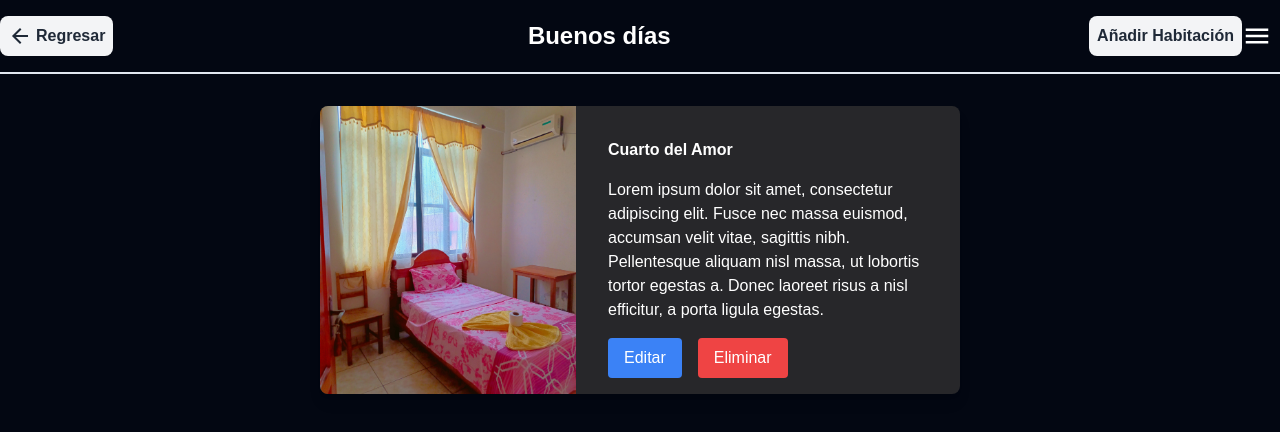
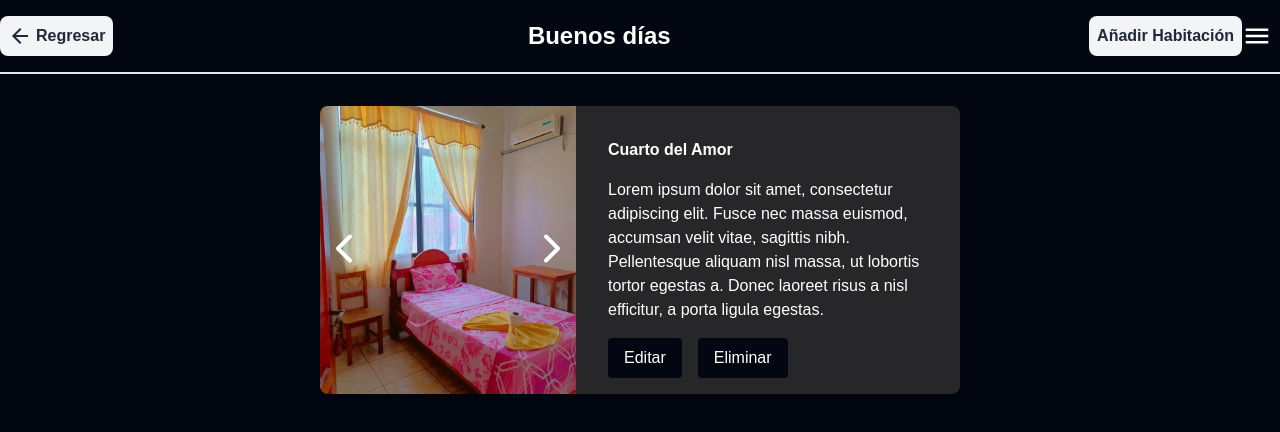
Before and after one commit to JhosepTM/babels-frontend, a React (Vite) app: page /madmin/rooms in a window 1280 px wide. Shown: the top 432 px of the page. Built offline with nearby package versions, Linux system fonts and the light colour scheme.

Commit message:
Realizando configuraciones para que el texto y la imagen sean responsives en cuanto el ancho de pantalla

```diff
--- a/package.json
+++ b/package.json
@@ -10,6 +10,8 @@
     "preview": "vite preview"
   },
   "dependencies": {
+    "@fortawesome/free-solid-svg-icons": "^6.5.1",
+    "@fortawesome/react-fontawesome": "^0.2.0",
     "@hookform/resolvers": "^3.3.2",
     "@radix-ui/react-dropdown-menu": "^2.0.6",
     "@radix-ui/react-label": "^2.0.2",
--- a/src/pages/RoomsPage/RoomsPage.tsx
+++ b/src/pages/RoomsPage/RoomsPage.tsx
@@ -1,6 +1,27 @@
+import { useState } from 'react';
+import { FontAwesomeIcon } from '@fortawesome/react-fontawesome';
+import { faChevronLeft, faChevronRight } from '@fortawesome/free-solid-svg-icons';
 import Header from '@/components/ui/Header';
 
 const RoomsPage = () => {
+  // Lista de rutas de imágenes
+  const imagePaths = [
+    '/src/assets/images/img1.jpeg',
+    '/src/assets/images/img2.jpeg',
+    '/src/assets/images/img3.jpeg',
+    // Agrega más rutas de imágenes según sea necesario
+  ];
+
+  const [currentImageIndex, setCurrentImageIndex] = useState(0);
+
+  const handlePrevImage = () => {
+    setCurrentImageIndex((prevIndex) => (prevIndex === 0 ? imagePaths.length - 1 : prevIndex - 1));
+  };
+
+  const handleNextImage = () => {
+    setCurrentImageIndex((prevIndex) => (prevIndex === imagePaths.length - 1 ? 0 : prevIndex + 1));
+  };
+
   return (
     <div className="flex flex-col h-screen bg-gray-950">
       <Header showBackButton backRoute="/madmin" showAddRoomButton={true} />
@@ -9,12 +30,26 @@ const RoomsPage = () => {
           {/* Contenedor de la imagen y texto */}
           <div className="flex">
             {/* Contenedor de la imagen (lado izquierdo) */}
-            <div className="flex-shrink-0 w-2/5">
+            <div className="flex-shrink-0 w-2/5 relative">
               <img
-                src="/src/assets/images/img1.jpeg"
-                alt="Imagen 1"
+                src={imagePaths[currentImageIndex]}
+                alt={`Imagen ${currentImageIndex + 1}`}
                 style={{ objectFit: 'cover', width: '100%', height: '100%' }}
               />
+              {/* Flecha izquierda */}
+              <button
+                className="absolute top-1/2 left-0 transform -translate-y-1/2 text-white bg-transparent p-4 rounded-full hover:bg-gray-700 focus:outline-none"
+                onClick={handlePrevImage}
+              >
+                <FontAwesomeIcon icon={faChevronLeft} size="2x" />
+              </button>
+              {/* Flecha derecha */}
+              <button
+                className="absolute top-1/2 right-0 transform -translate-y-1/2 text-white bg-transparent p-4 rounded-full hover:bg-gray-700 focus:outline-none"
+                onClick={handleNextImage}
+              >
+                <FontAwesomeIcon icon={faChevronRight} size="2x" />
+              </button>
             </div>
 
             {/* Contenedor del texto y botones (lado derecho) */}
@@ -25,9 +60,9 @@ const RoomsPage = () => {
               </div>
               <div className="flex space-x-4">
                 {/* Botón Eliminar */}
-                <button className="bg-blue-500 text-white px-4 py-2 rounded">Editar</button>
+                <button className="bg-gray-950 text-white px-4 py-2 rounded transition duration-300 ease-in-out transform hover:scale-105">Editar</button>
                 {/* Botón Editar */}
-                <button className="bg-red-500 text-white px-4 py-2 rounded">Eliminar</button>
+                <button className="bg-gray-950 text-white px-4 py-2 rounded transition duration-300 ease-in-out transform hover:scale-105">Eliminar</button>
               </div>
             </div>
           </div>
```
Also changed, not shown: 1 other file (tests, documents, lock files or other folders).
